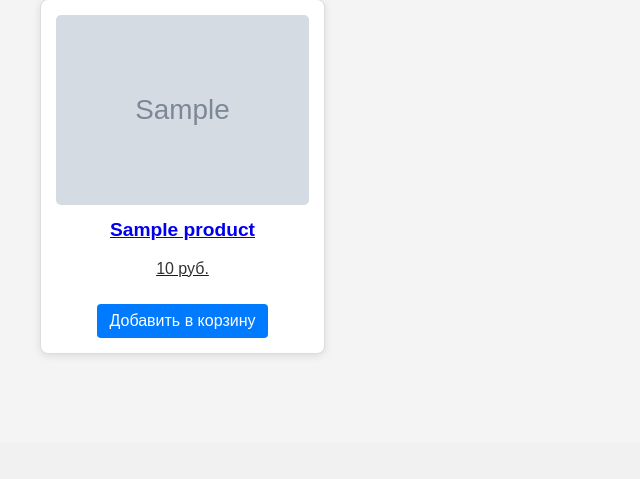
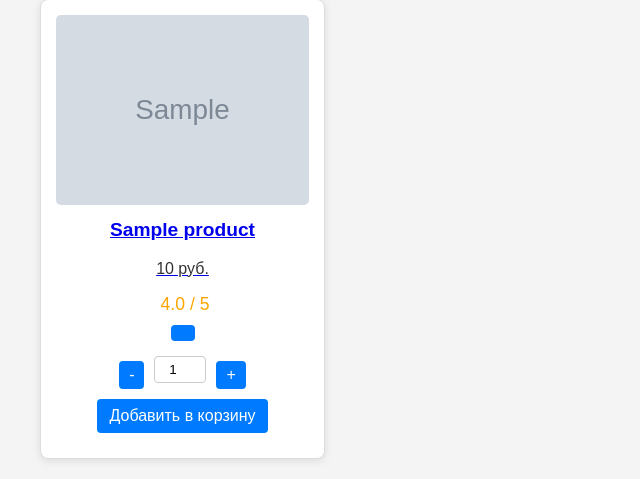
Before and after one commit to tibsos/django-web-store, a Django app: template shop/templates/product_list.html in a window 1280 px wide. Shown: the part 358-837 px from the top of the page, without its empty margins (0-640 px from the left). Before the commit the page ends 713 px from the top, so only its background shows below. Run offline with Django 3.2, Linux system fonts and the light colour scheme; the template is opened without the code that fills it: most values are stand-ins (such as "Sample title", 1, 10 or a date in 2020); grey boxes marked "Sample" are stand-in pictures.

Commit message:
TZ3(product_list_details)

```diff
--- a/shop/templates/product_detail.html
+++ b/shop/templates/product_detail.html
@@ -69,7 +69,7 @@
                 <button type="submit">Отправить</button>
             </form>
             {% else %}
-                <p><a href="{% url 'login' %}">Войдите</a>, чтобы оставить отзыв.</p>
+                <p><a href="/login">Войдите</a>, чтобы оставить отзыв.</p>
             {% endif %}
         </div>
 
--- a/shop/templates/product_list.html
+++ b/shop/templates/product_list.html
@@ -117,6 +117,72 @@
     .search-form button:hover {
         background-color: #218838;
     }
+
+    /* Стили для количества товара */
+    .quantity-control {
+        display: flex;
+        align-items: center;
+        justify-content: center;
+        margin-top: 10px;
+    }
+
+    .quantity-control button {
+        background-color: #007bff;
+        color: white;
+        border: none;
+        padding: 5px 10px;
+        border-radius: 4px;
+        cursor: pointer;
+        font-size: 1em;
+    }
+
+    .quantity-control button:hover {
+        background-color: #0056b3;
+    }
+
+    .quantity-control input {
+        width: 40px;
+        text-align: center;
+        margin: 0 10px;
+        padding: 5px;
+        border: 1px solid #ccc;
+        border-radius: 4px;
+    }
+
+    /* Стили для рейтинга */
+    .product-rating {
+        margin-top: 10px;
+        font-size: 1.1em;
+        color: orange; /* Оранжевый цвет для рейтинга */
+    }
+
+    .product-rating i {
+        margin-right: 5px;
+    }
+
+    /* Стили для сообщений */
+    .cart-message {
+        margin-top: 10px;
+        font-size: 0.9em;
+    }
+
+    /* Стили для кнопки с сердечком */
+    .favourite-button {
+        background-color: transparent;
+        border: none;
+        cursor: pointer;
+        font-size: 1.5em;
+        color: #ccc;
+        transition: color 0.3s ease;
+    }
+
+    .favourite-button.active {
+        color: red; /* Красный цвет для активного состояния */
+    }
+
+    .favourite-button:hover {
+        color: red; /* Красный цвет при наведении */
+    }
 </style>
 
 <div class="container">
@@ -149,10 +215,25 @@
                         <p>{{ product.price }} руб.</p>
                     </a>
 
+                    <!-- Рейтинг товара -->
+                    <div class="product-rating">
+                        <i class="fas fa-star"></i> {{ product.average_rating|default:"0.0"|floatformat:1 }} / 5
+                    </div>
+
+                    <!-- Кнопка с сердечком для добавления в избранное -->
+                    <button class="favourite-button" data-product-id="{{ product.id }}" onclick="toggleFavourite(this)">
+                        <i class="fas fa-heart"></i>
+                    </button>
+
                     <!-- Форма для добавления товара в корзину -->
                     <form method="POST" action="{% url 'add_to_cart' product.id %}" class="add-to-cart-form" data-product-id="{{ product.id }}">
                         {% csrf_token %}
-                        <button type="submit">Добавить в корзину</button>
+                        <div class="quantity-control">
+                            <button type="button" class="decrease-quantity">-</button>
+                            <input type="number" name="quantity" value="1" min="1" max="10" class="quantity-input">
+                            <button type="button" class="increase-quantity">+</button>
+                        </div>
+                        <button type="submit"><i class="fas fa-cart-plus"></i> Добавить в корзину</button>
                     </form>
                     <div class="cart-message" id="cart-message-{{ product.id }}"></div> <!-- Сообщение -->
                 </div>
@@ -168,11 +249,33 @@
         const forms = document.querySelectorAll('.add-to-cart-form');
 
         forms.forEach(function (form) {
+            const quantityInput = form.querySelector('.quantity-input');
+            const decreaseButton = form.querySelector('.decrease-quantity');
+            const increaseButton = form.querySelector('.increase-quantity');
+
+            // Уменьшение количества
+            decreaseButton.addEventListener('click', function () {
+                let value = parseInt(quantityInput.value);
+                if (value > 1) {
+                    quantityInput.value = value - 1;
+                }
+            });
+
+            // Увеличение количества
+            increaseButton.addEventListener('click', function () {
+                let value = parseInt(quantityInput.value);
+                if (value < 10) {
+                    quantityInput.value = value + 1;
+                }
+            });
+
+            // Отправка формы
             form.addEventListener('submit', function (e) {
                 e.preventDefault(); // Останавливаем стандартное поведение формы
 
                 const productId = form.dataset.productId;
                 const csrfToken = form.querySelector('[name="csrfmiddlewaretoken"]').value;
+                const quantity = quantityInput.value;
                 const cartMessage = document.getElementById('cart-message-' + productId);
 
                 fetch(`/cart/add/${productId}/`, {
@@ -181,7 +284,7 @@
                         'Content-Type': 'application/json',
                         'X-CSRFToken': csrfToken,
                     },
-                    body: JSON.stringify({ product_id: productId })
+                    body: JSON.stringify({ product_id: productId, quantity: quantity })
                 })
                 .then(response => response.json())
                 .then(data => {
@@ -194,12 +297,37 @@
                     }
                 })
                 .catch(error => {
-                    cartMessage.innerHTML = '<p>Товар добавлен в корзину!</p>';
+                    cartMessage.innerHTML = '<p>Ошибка при добавлении товара.</p>';
                     cartMessage.style.color = 'red';
                 });
             });
         });
     });
+
+    // Функция для добавления/удаления из избранного
+    function toggleFavourite(button) {
+        const productId = button.dataset.productId;
+        const csrfToken = document.querySelector('[name="csrfmiddlewaretoken"]').value;
+
+        fetch(`/favourites/toggle/${productId}/`, {
+            method: 'POST',
+            headers: {
+                'Content-Type': 'application/json',
+                'X-CSRFToken': csrfToken,
+            },
+        })
+        .then(response => response.json())
+        .then(data => {
+            if (data.success) {
+                button.classList.toggle('active'); // Переключаем активное состояние
+            } else {
+                alert('Ошибка при добавлении в избранное.');
+            }
+        })
+        .catch(error => {
+            alert('Ошибка при добавлении в избранное.');
+        });
+    }
 </script>
 
 {% endblock %}
```
Also changed, not shown: shop/templates/category_products.html (+31 -16 lines), shop/views.py (+10 -5 lines), db.sqlite3, user/migrations/0001_initial.py (added), user/migrations/__init__.py (added).
